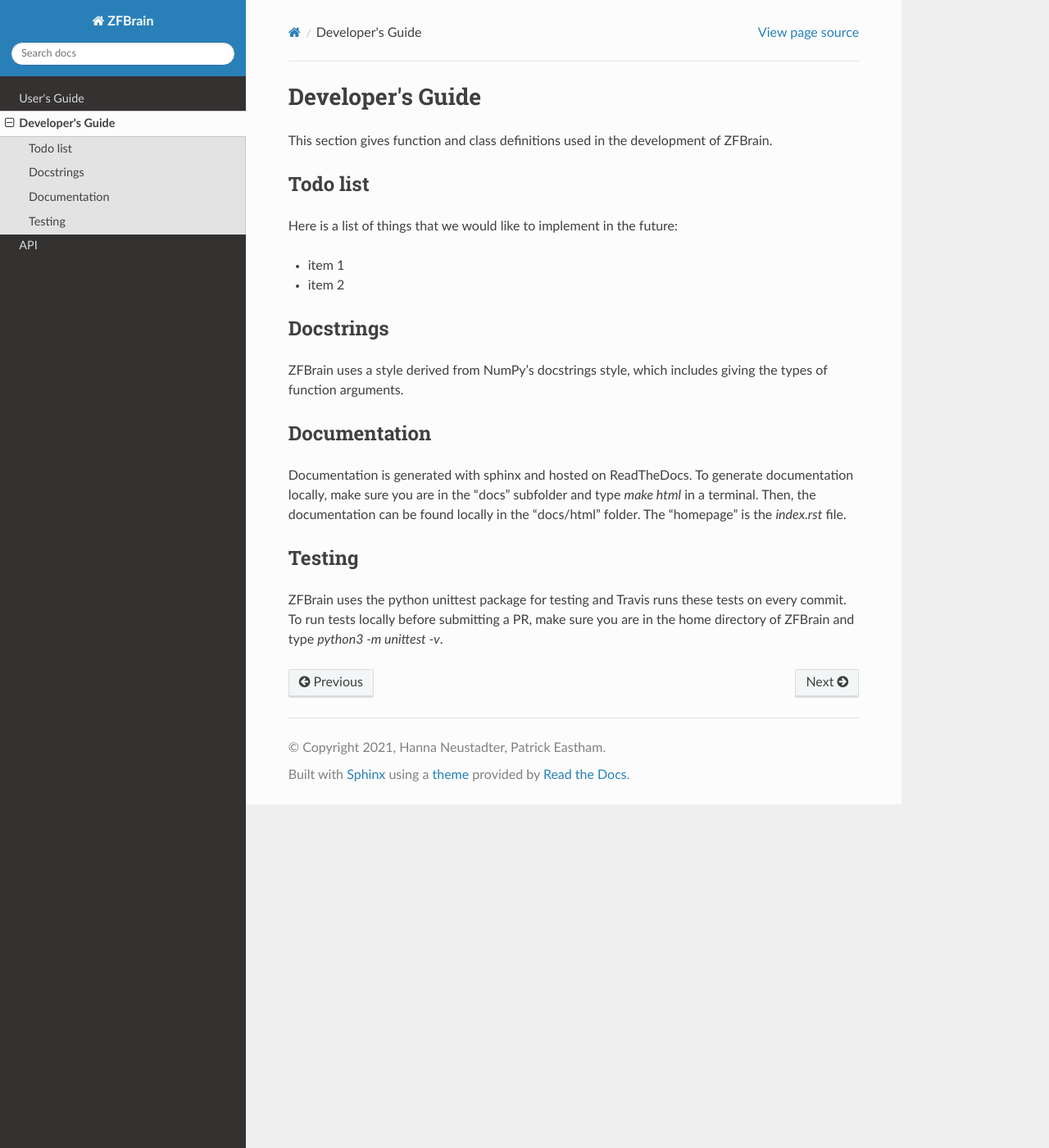
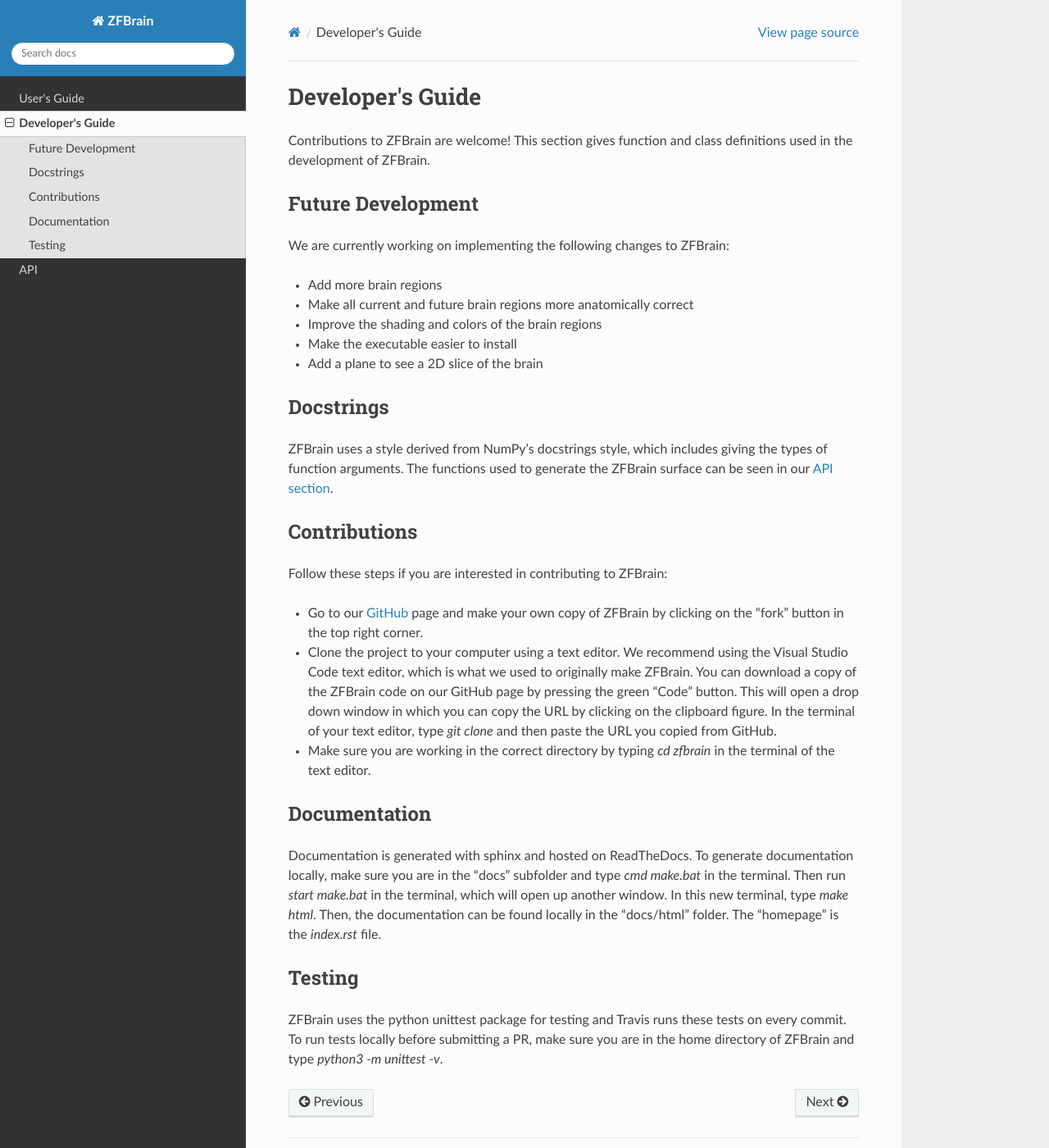
Before and after one commit to hneustadter/ZFBrain, a Sphinx documentation site: the page built from docs/developerGuide.rst, in a window 1280 px wide and 1400 px high. Shown: the whole window at 82% size. Built offline with Sphinx 7.4.7 and the Read the Docs theme 2.0.0, drawn with Linux system fonts in a browser that asks for light colours.

Commit message:
Expanded on Developer's Guide section

```diff
--- a/docs/developerGuide.rst
+++ b/docs/developerGuide.rst
@@ -6,31 +6,49 @@ Developer\'s Guide
 .. toctree::
     :hidden:
 
-This section gives function and class definitions used in the development of
-ZFBrain.
+Contributions to ZFBrain are welcome!
+This section gives function and class definitions used in the development of ZFBrain.
 
-Todo list
+Future Development
 ---------
 
-Here is a list of things that we would like to implement in the future:
+We are currently working on implementing the following changes to ZFBrain:
 
-* item 1
+* Add more brain regions
 
-* item 2
+* Make all current and future brain regions more anatomically correct
+
+* Improve the shading and colors of the brain regions
+
+* Make the executable easier to install
+
+* Add a plane to see a 2D slice of the brain
 
 Docstrings
 ----------
 
 ZFBrain uses a style derived from NumPy's docstrings style, which includes giving
-the types of function arguments.
+the types of function arguments. The functions used to generate the ZFBrain surface can be seen in our `API section <https://zfbrain.readthedocs.io/en/latest/zfbrain.html>`_.
+
+Contributions
+-------------
+
+Follow these steps if you are interested in contributing to ZFBrain:
+
+* Go to our `GitHub <https://github.com/hneustadter/ZFBrain>`_ page and make your own copy of ZFBrain by clicking on the "fork" button in the top right corner.
+
+* Clone the project to your computer using a text editor. We recommend using the Visual Studio Code text editor, which is what we used to originally make ZFBrain. You can download a copy of the ZFBrain code on our GitHub page by pressing the green "Code" button. This will open a drop down window in which you can copy the URL by clicking on the clipboard figure. In the terminal of your text editor, type `git clone` and then paste the URL you copied from GitHub.
+
+* Make sure you are working in the correct directory by typing `cd zfbrain` in the terminal of the text editor.
 
 Documentation
 -------------
 
 Documentation is generated with sphinx and hosted on ReadTheDocs. To generate documentation
-locally, make sure you are in the "docs" subfolder and type `make html` in a terminal. Then,
-the documentation can be found locally in the "docs/html" folder. The "homepage" is the
-`index.rst` file.
+locally, make sure you are in the "docs" subfolder and type `cmd make.bat` in the terminal.
+Then run `start make.bat` in the terminal, which will open up another window.
+In this new terminal, type `make html`. Then, the documentation can be found locally in the "docs/html" folder.
+The "homepage" is the `index.rst` file.
 
 Testing
 -------
```
